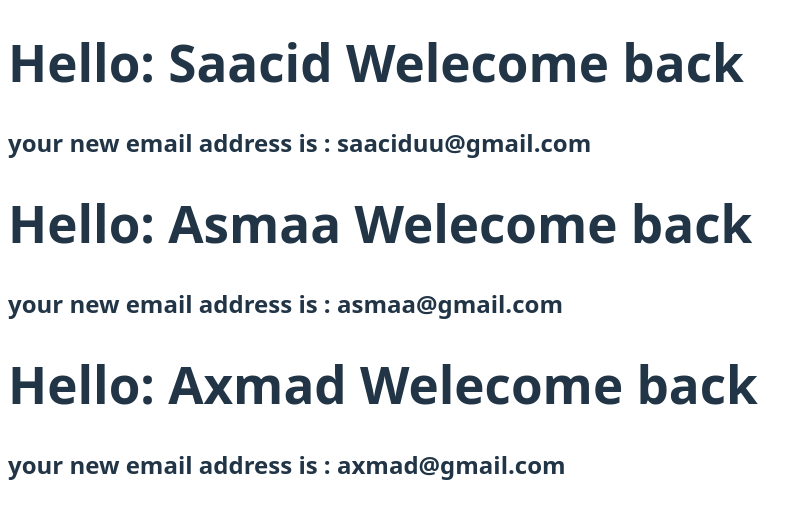
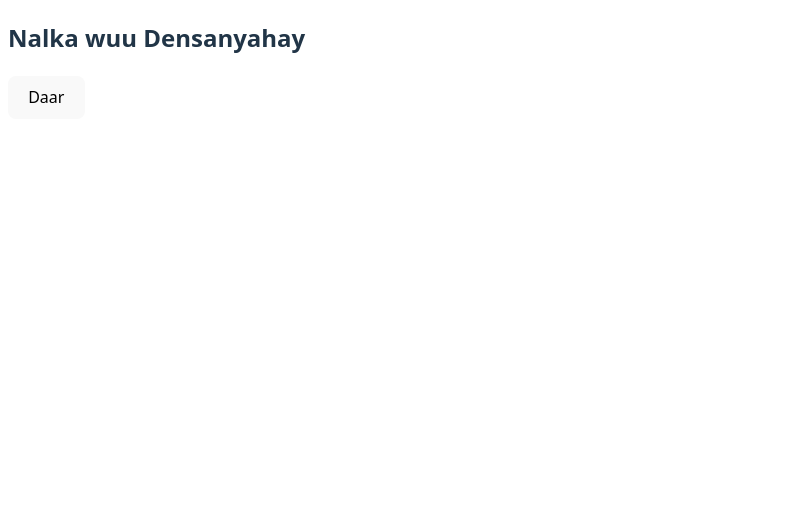
Before and after one commit to shiikhulkulli/Dugdiiye-React-Exercises, a React (Vite) app: page / in a window 1280 px wide. Shown: the top 518 px of the page, without its empty margins (0-812 px from the left). Built offline with nearby package versions, Linux system fonts and the light colour scheme.

Commit message:
adding exercises4

```diff
--- a/src/App.jsx
+++ b/src/App.jsx
@@ -1,10 +1,21 @@
-import UsedCard from "./UsedCard"
-import Blog from "./Blog";
+import { useState } from "react";
+import ToggleButton from "./toggleButton.jsx"
 
 function App(){
+  // const [isVisible, setIsVisible] = useState(false);
+
+  // const taggle =()=>{
+  //   setIsVisible(!isVisible)
+  // }
+
+  // const [name, setName] = useState();
+  // const handleChange = (event)=>{
+  //   setName(event.target.value)
+  // }
   return(
     <>
-    <UsedCard
+    {<ToggleButton/>}
+    {/* <UsedCard
     name={"Saacid"}
     email={"saaciduu@gmail.com"}
     />
@@ -15,9 +26,16 @@ function App(){
      <UsedCard
     name={"Axmad"}
     email={"axmad@gmail.com"}
-    />
+    /> */}
+
+    {/* <button
+    onClick={taggle}
+    >{isVisible ? 'Hide' : 'Show'} message</button>
+    {isVisible && <p>this is taggable message</p>} */}
+
+    {/* <input type="text" placeholder="your name" value={name} onChange={handleChange}/>
+    <p>Hello: {name}</p> */}
     </>
-
   )
 }
 export default App;
--- /dev/null
+++ b/src/toggleButton.jsx
@@ -0,0 +1,15 @@
+import { useState } from "react";
+
+const ToggleButton =()=>{
+    const [isOn, setOn] = useState();
+    const taggle =()=>{
+        setOn(!isOn)
+    }
+    return(
+    <>
+    <h2> Nalka wuu {isOn? 'Daaranyahay' : 'Densanyahay' }</h2>
+    <button onClick={taggle}>  {isOn? 'Demi' : 'Daar' }</button>
+    </>)
+    // The button is Turn
+}
+export default ToggleButton;
```
